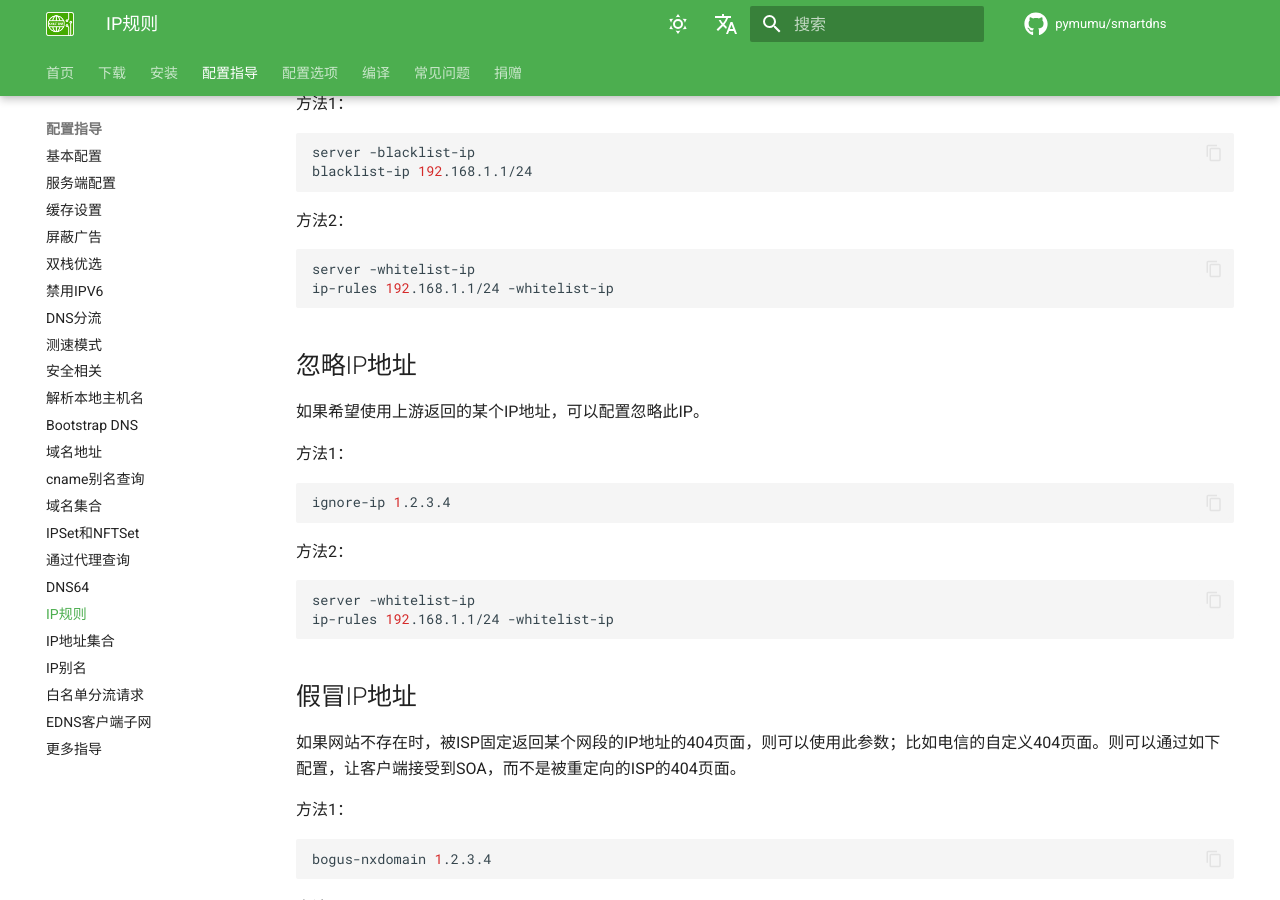
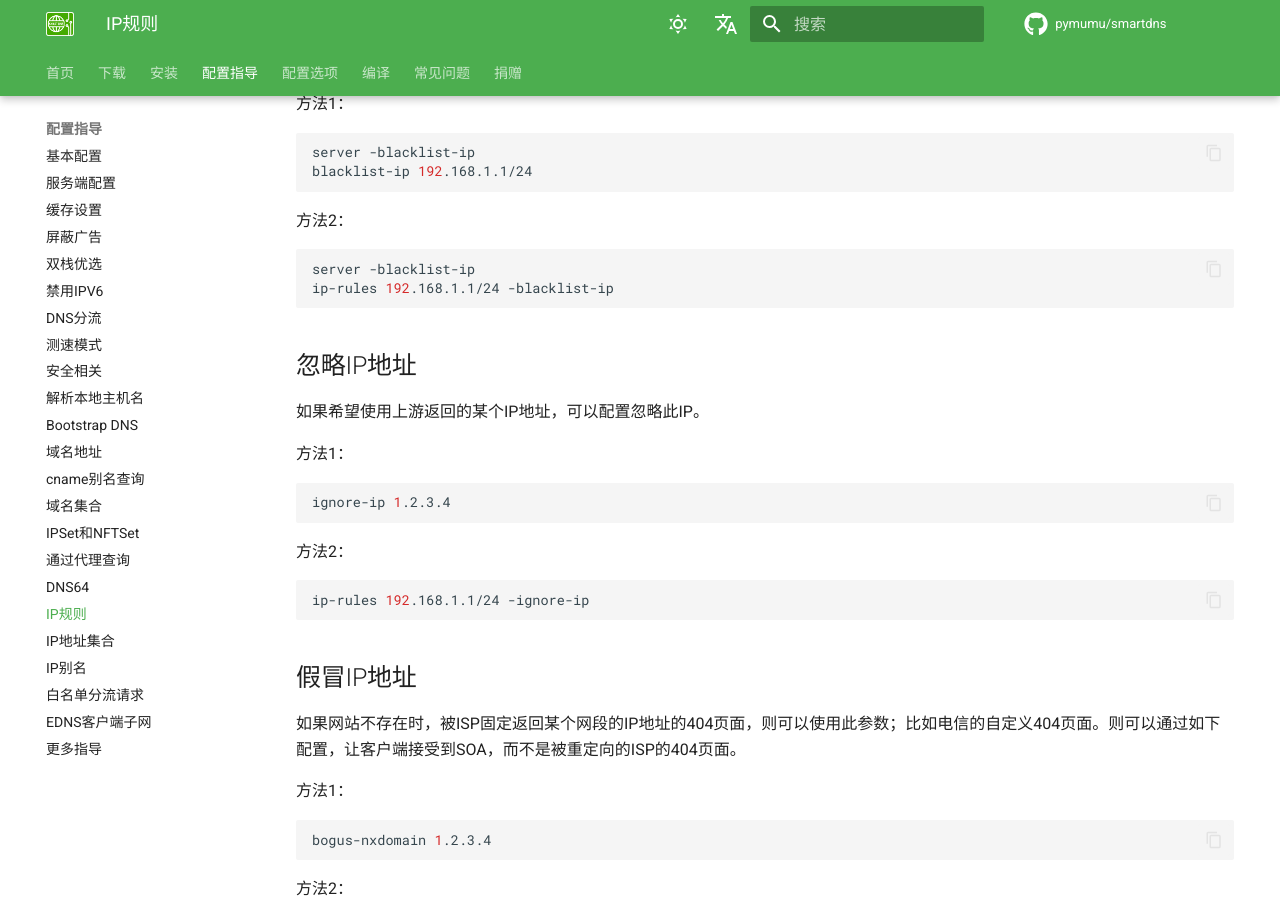
Before and after one commit to pymumu/smartdns, an MkDocs documentation site: the page built from docs/config/ip-rule.md, in a window 1280 px wide and 900 px high, scrolled down 998 px. Built offline with MkDocs 1.6.1 and Material for MkDocs 9.7.7, drawn with Linux system fonts in a browser that asks for light colours; comment, search, counter and statistics services are not loaded.

Commit message:
fix some typo.

````diff
--- a/docs/config/ip-rule.md
+++ b/docs/config/ip-rule.md
@@ -47,8 +47,8 @@ blacklist-ip 192.168.1.1/24
 方法2：
 
 ```shell
-server -whitelist-ip
-ip-rules 192.168.1.1/24 -whitelist-ip
+server -blacklist-ip
+ip-rules 192.168.1.1/24 -blacklist-ip
 ```
 
 ## 忽略IP地址
@@ -64,8 +64,7 @@ ignore-ip 1.2.3.4
 方法2：
 
 ```shell
-server -whitelist-ip
-ip-rules 192.168.1.1/24 -whitelist-ip
+ip-rules 192.168.1.1/24 -ignore-ip
 ```
 
 ## 假冒IP地址
````
Also changed, not shown: docs/configuration.md (+1 -1 lines), en/docs/configuration.md (+1 -1 lines).
